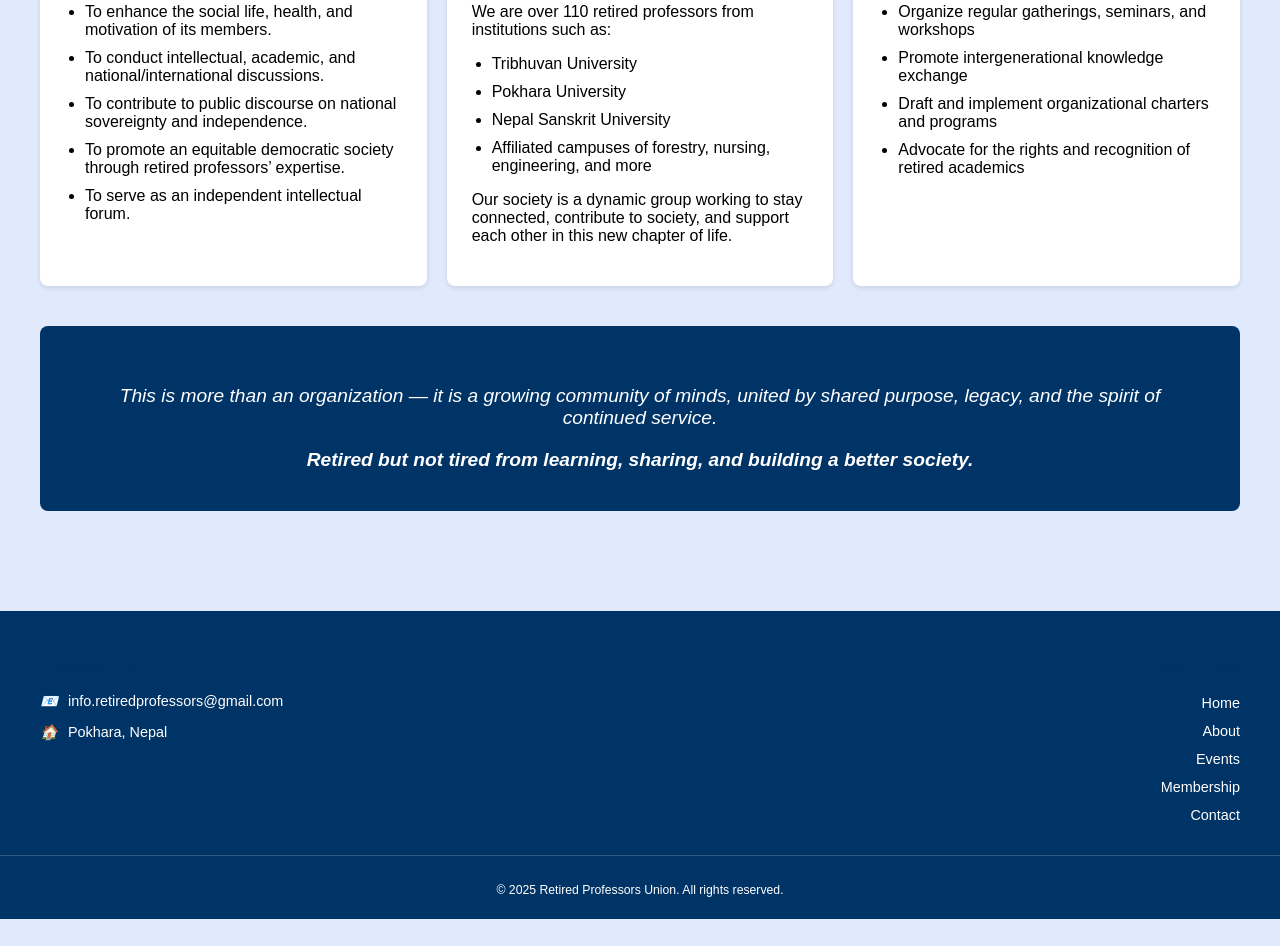
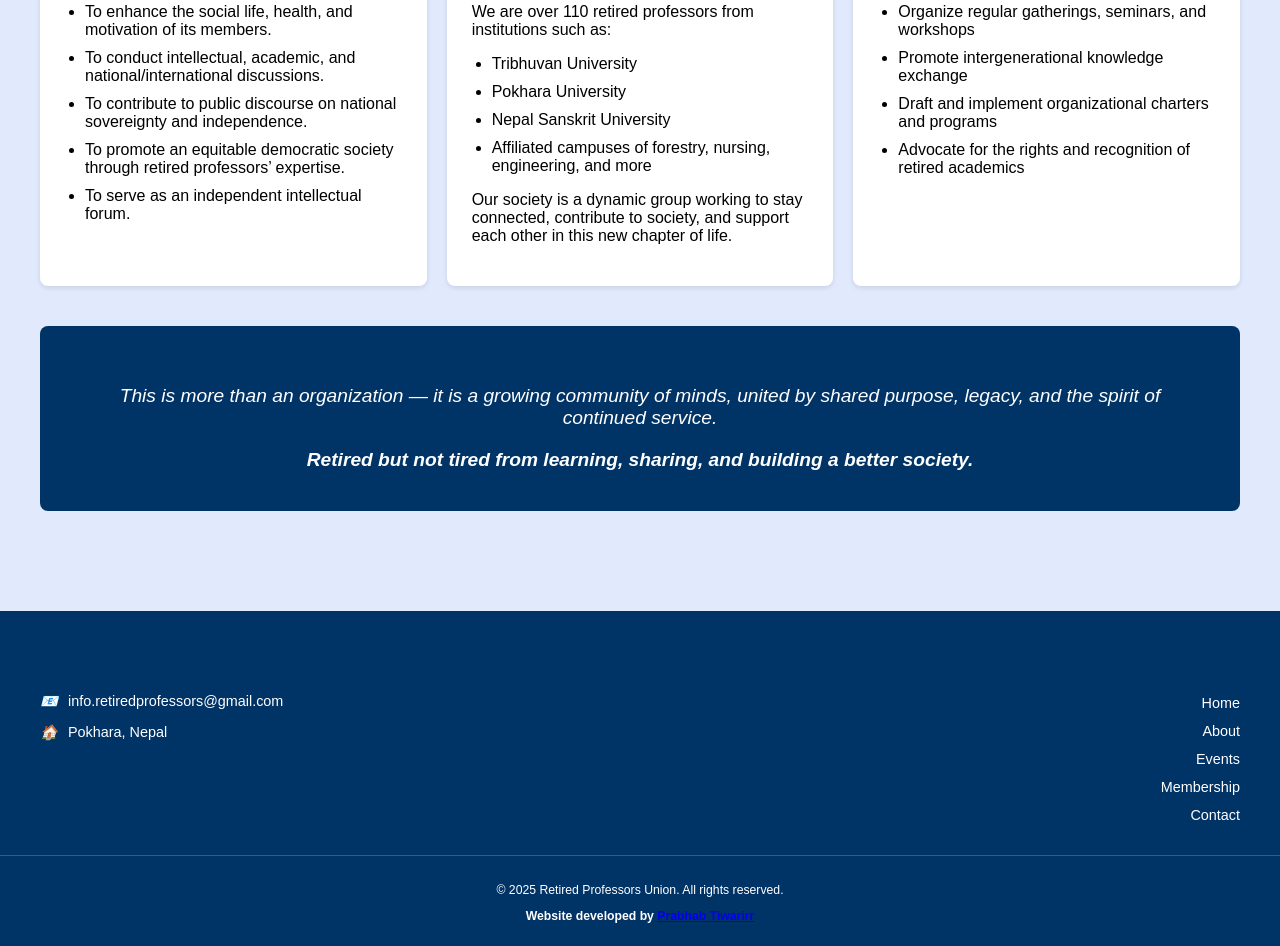
Before and after one commit to RPS2025/website, a plain HTML site: page index.html in a window 1280 px wide. Shown: the part 1322-2268 px from the top of the page. Before the commit the page ends 2241 px from the top, so only its background shows below. Drawn offline with Linux system fonts and the light colour scheme.

Commit message:
Update footer.html

```diff
--- a/footer.html
+++ b/footer.html
@@ -19,5 +19,7 @@
   </div>
   <div class="footer-bottom">
     <p>&copy; 2025 Retired Professors Union. All rights reserved.</p>
+<p> <strong>Website developed by  <a href="prabhab.com.np" target="_blank">Prabhab Tiwarirr</a></strong></p>
+
   </div>
 </footer>
```
